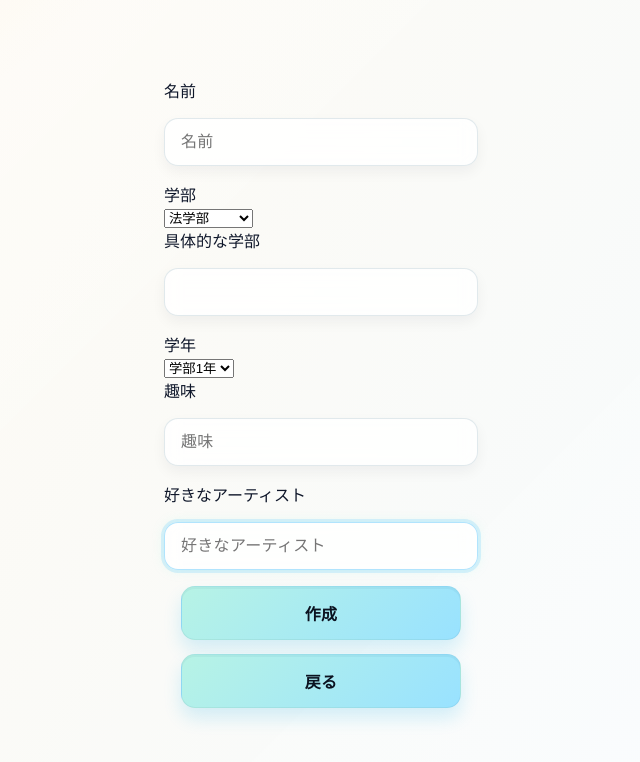
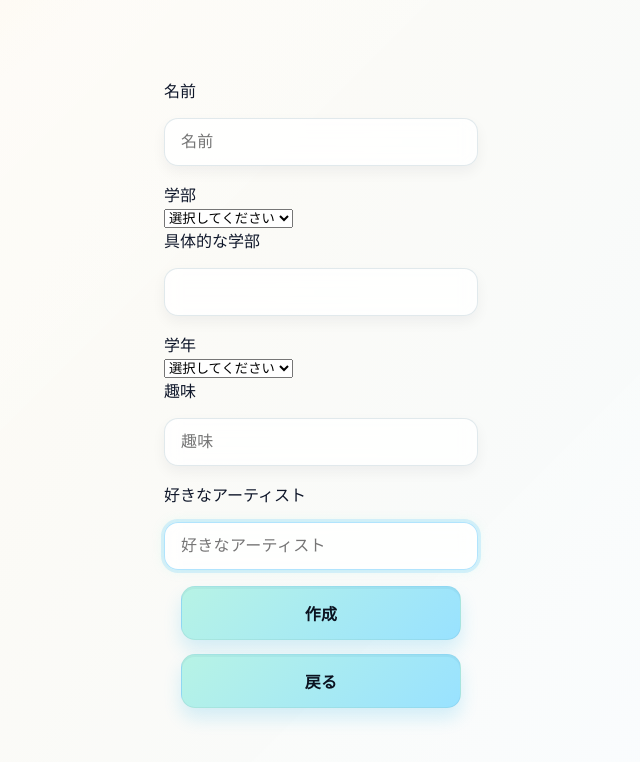
Before and after one commit to Thin9ingMan/kimino_hint, a React (Vite) app: page /make_question in a window 1280 px wide. Shown: the top 762 px of the page, without its empty margins (319-959 px from the left). Built offline with nearby package versions, Linux system fonts and the light colour scheme.

Commit message:
自分のプロフィールの選択部分（学部、学年）に「選択してください」枠を追加、それが選択されているときは「入力してください」のポップアップが表示

```diff
--- a/src/components/MakeQuestion.jsx
+++ b/src/components/MakeQuestion.jsx
@@ -11,6 +11,7 @@ const MakeQuestion = () => {
   const [addtionalInformation, setAddtionalInformation] = useState("");
   const navigate = useNavigate();
   const faculty = [
+    "選択してください",
     "法学部",
     "経済学部",
     "経営学部",
@@ -34,6 +35,7 @@ const MakeQuestion = () => {
     "看護学部",
   ];
   const grade = [
+    "選択してください",
     "学部1年",
     "学部2年",
     "学部3年",
@@ -51,7 +53,7 @@ const MakeQuestion = () => {
       artist: answer5,
     };
     console.log(answers);
-    if (answer1 && answer2 && answer3 && answer4 && answer5) {
+    if (answer1 && answer2 !== "" && answer3 !== "" && answer4 && answer5) {
       window.localStorage.setItem("answers", JSON.stringify(answers));
       navigate("/");
     } else {
```
